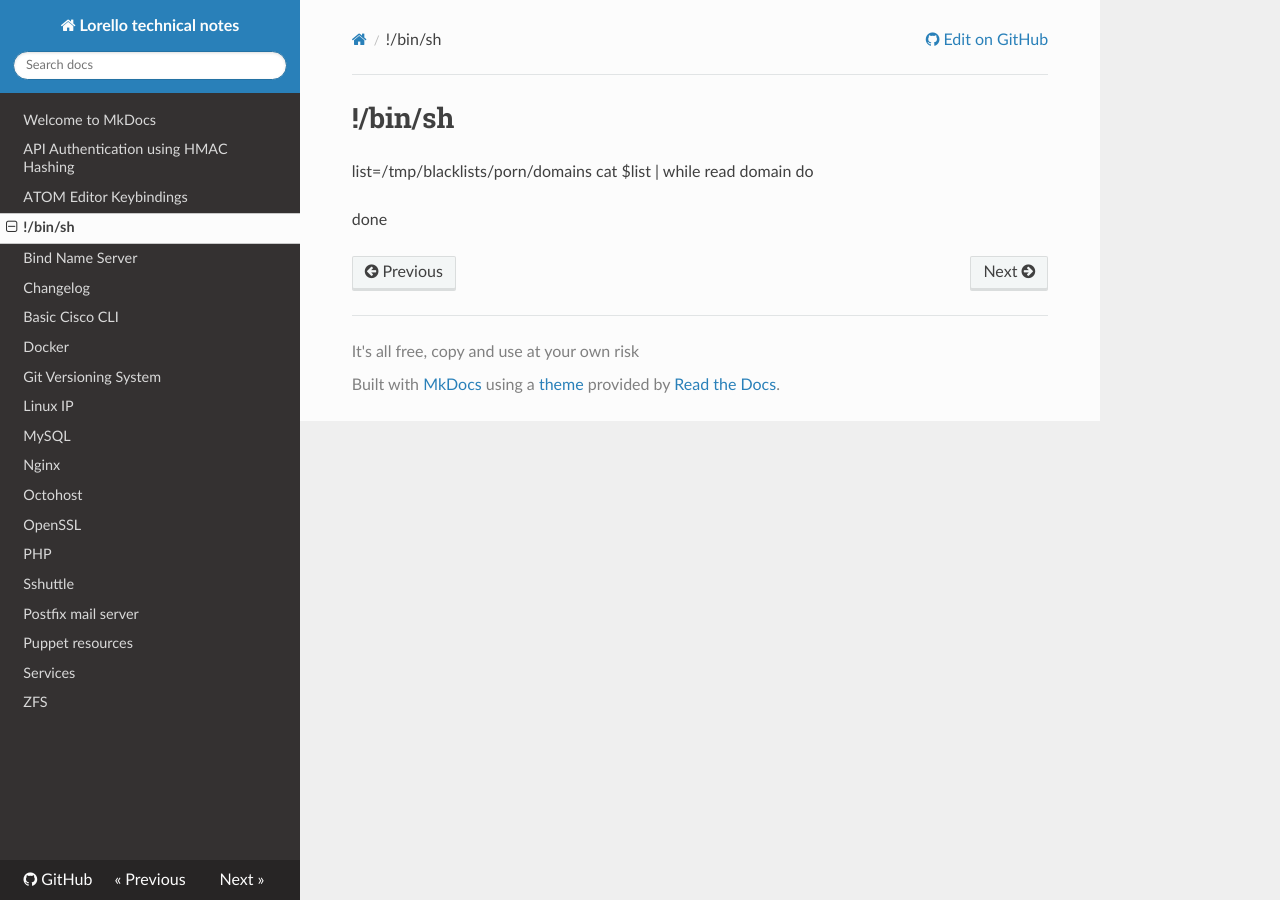
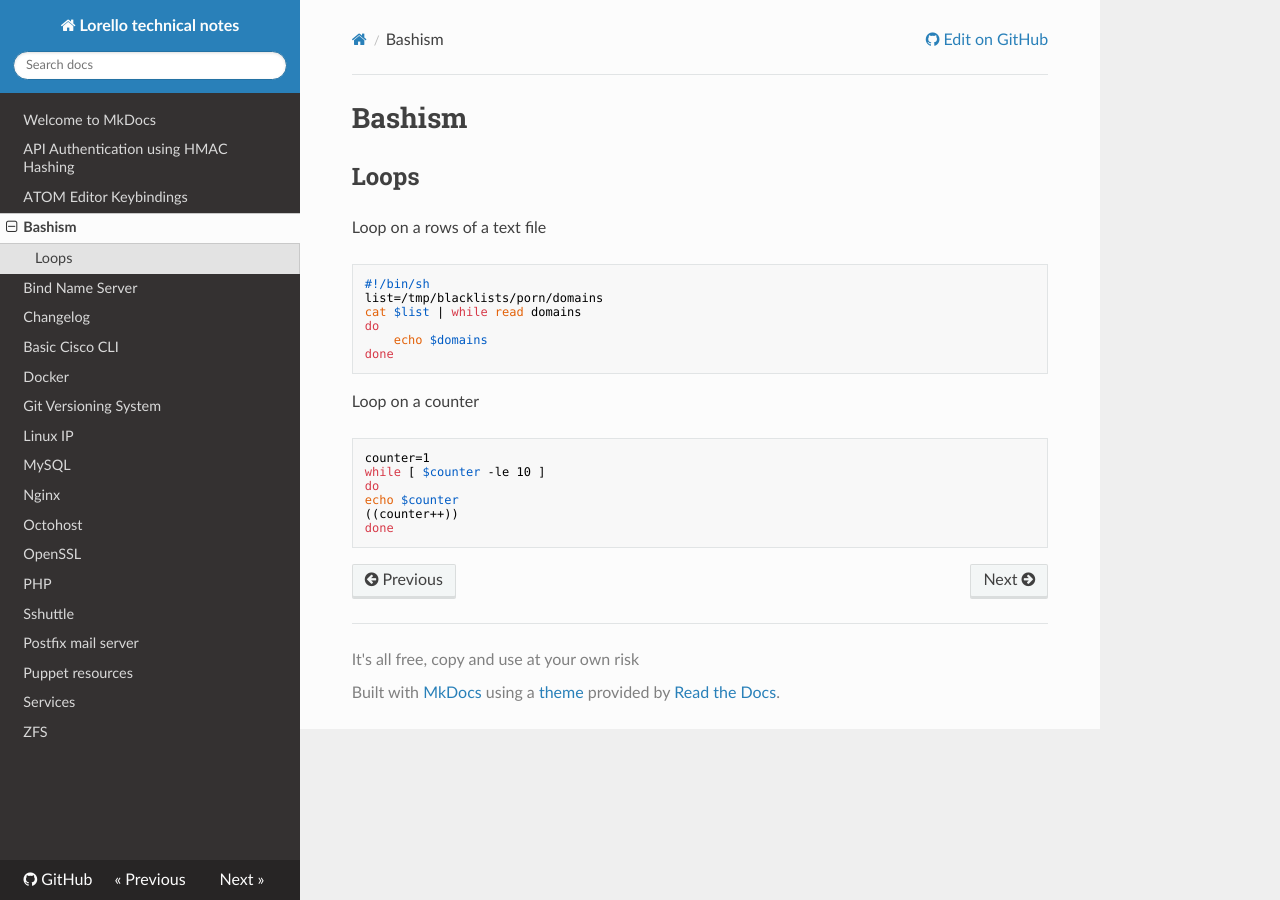
Before and after one commit to lorello/lorello.github.io, an MkDocs documentation site: the page built from docs/bash.md, in a window 1280 px wide. Built offline with MkDocs 1.6.1, drawn with Linux system fonts in a browser that asks for light colours; nearby versions of some CDN libraries.

Commit message:
Added loop on a counter

```diff
--- a/docs/bash.md
+++ b/docs/bash.md
@@ -1,6 +1,21 @@
-#!/bin/sh
-list=/tmp/blacklists/porn/domains
-cat $list | while read domain
-do
+# Bashism
 
-done
+## Loops
+
+Loop on a rows of a text file
+
+    #!/bin/sh
+    list=/tmp/blacklists/porn/domains
+    cat $list | while read domains
+    do
+        echo $domains
+    done
+
+Loop on a counter
+
+    counter=1
+    while [ $counter -le 10 ]
+    do
+    echo $counter
+    ((counter++))
+    done
```
